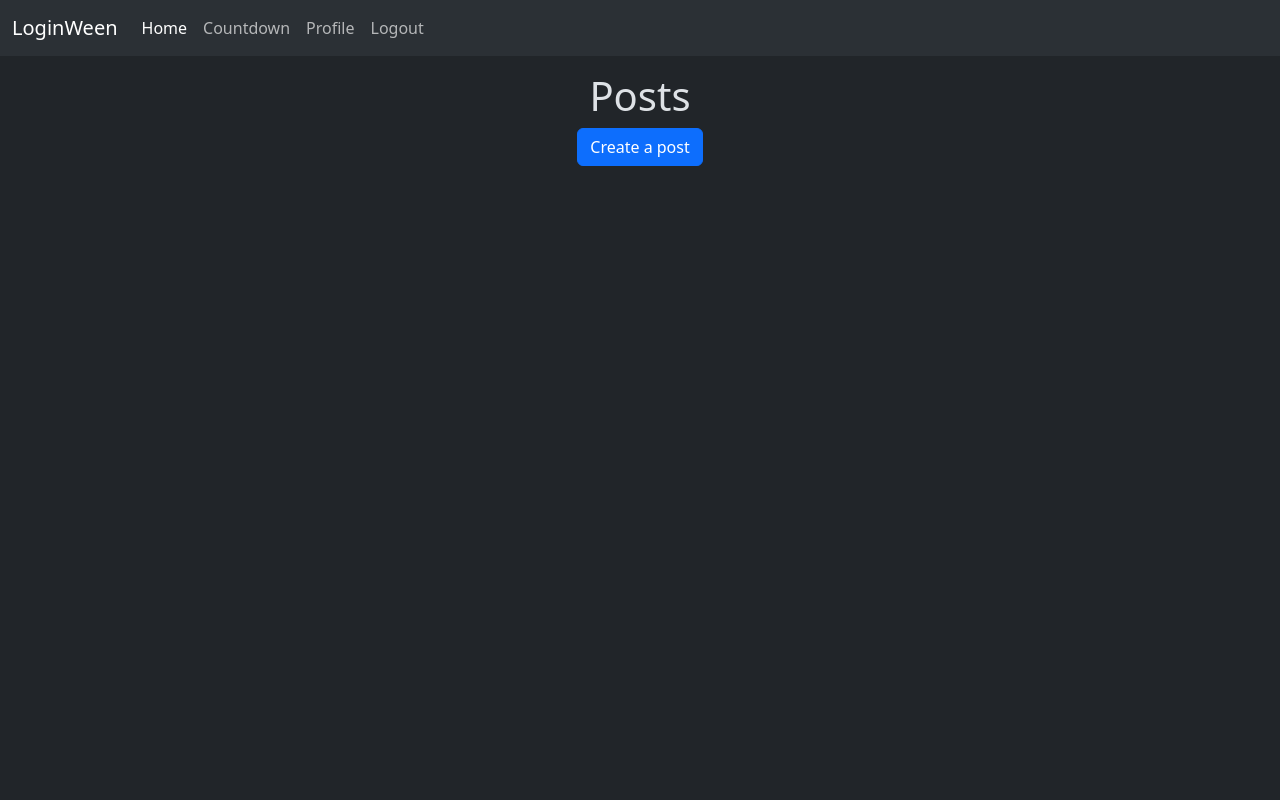
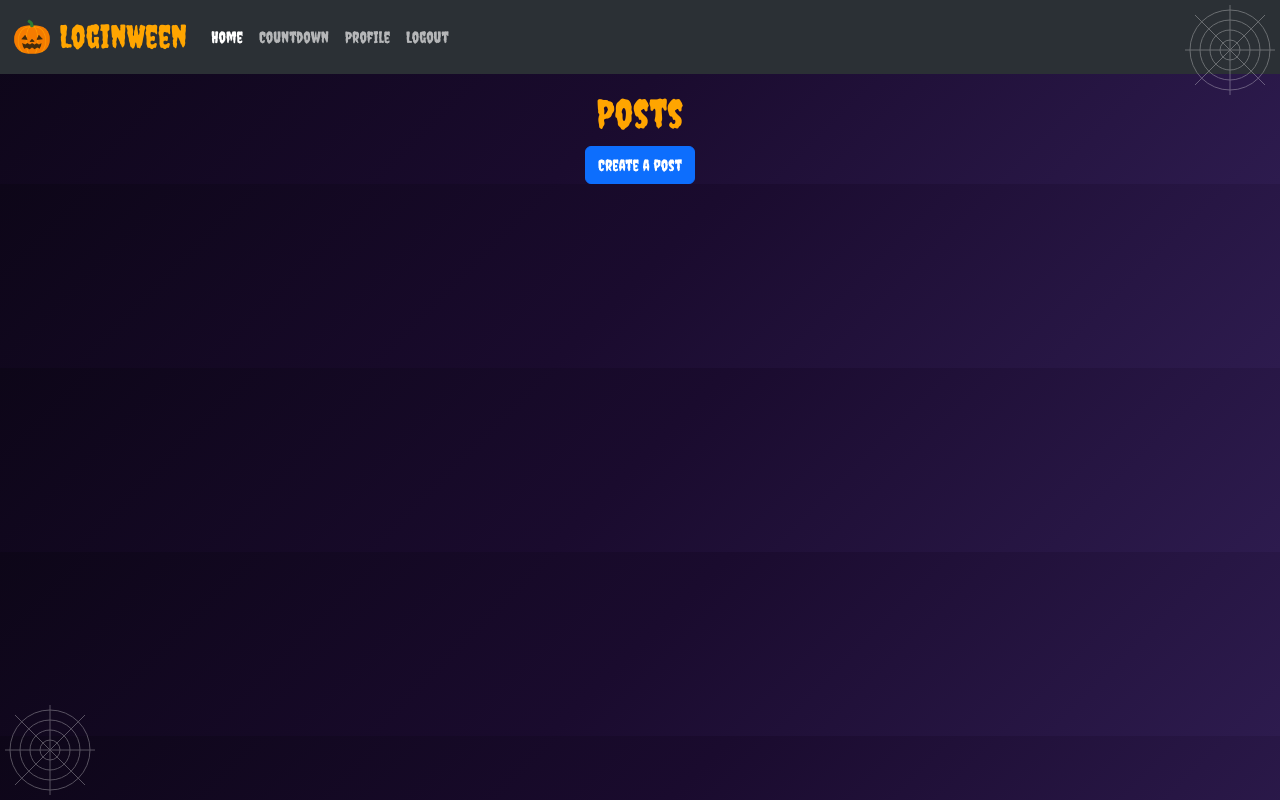
Before and after one commit to csd4ni3l/loginween, a Flask app: page / in a window 1280 px wide. Run offline with Flask 3, Linux system fonts and the light colour scheme; a user stored in the database is signed in; data that the repository does not hold is empty; parts of the project's set-up code (start-up, migrations or seed data) failed here and were passed over.

Commit message:
Make it look spooky and halloween themed, delete all posts from user when deleting account and change post usernames when changing username

```diff
--- a/app.py
+++ b/app.py
@@ -192,6 +192,7 @@ def change_username():
     cur = get_db().cursor()
 
     cur.execute("UPDATE Users SET username = ? WHERE username = ?", (new_username, username))
+    cur.execute("UPDATE Posts SET username = ? WHERE username = ?", (new_username, username))
 
     get_db().commit()
     cur.close()
@@ -234,6 +235,7 @@ def delete_account():
     cur = get_db().cursor()
 
     cur.execute("DELETE FROM Users WHERE username = ?", (username,))
+    cur.execute("DELETE FROM Posts WHERE username = ?", (username,))
 
     get_db().commit()
     cur.close()
--- a/templates/base.jinja2
+++ b/templates/base.jinja2
@@ -8,12 +8,42 @@
         <script src="https://cdn.jsdelivr.net/npm/bootstrap@5.3.8/dist/js/bootstrap.bundle.min.js" integrity="sha384-FKyoEForCGlyvwx9Hj09JcYn3nv7wiPVlz7YYwJrWVcXK/BmnVDxM+D2scQbITxI" crossorigin="anonymous"></script>
         <script src="/static/pumpkin.js"></script>
         <title>{% block title %} {% endblock %}</title>
+        <style>
+            .spider-web-1 {
+                position: fixed;
+                top: 0;
+                right: 0;
+                width: 100px;
+                height: 100px;
+                opacity: 0.3;
+                pointer-events: none;
+                z-index: 1;
+            }
+            .spider-web-2 {
+                position: fixed;
+                left: 0;
+                bottom: 0;
+                width: 100px;
+                height: 100px;
+                opacity: 0.3;
+                pointer-events: none;
+                z-index: 1;
+            }
+            * {
+                font-family: 'Creepster', cursive !important;
+            }
+
+            body {
+                background: linear-gradient(135deg, #0d0618 0%, #1a0b2e 50%, #2d1b4e 100%);
+            }
+        </style>
+        <link href="https://fonts.googleapis.com/css2?family=Creepster&display=swap" rel="stylesheet">
         {% block head %} {% endblock %}
     </head>
     <body>
         <nav class="navbar navbar-expand-lg bg-body-tertiary">
             <div class="container-fluid">
-                <a class="navbar-brand" href="/">LoginWeen</a>
+                <a class="navbar-brand" href="/" style="font-size: 2rem; font-family: 'Creepster', cursive; color: orange;">🎃 LoginWeen</a>
 
                 <button class="navbar-toggler" type="button", data-bs-toggle="collapse" data-bs-target="#navbarSupportedContent" aria-controls="navbarSupportedContent" aria-expanded="false" aria-label="Toggle navigation">
                     <span class="navbar-toggler-icon"></span>
@@ -27,6 +57,20 @@
                 </div>
             </div>
         </nav>
+        <svg class="spider-web-1" viewBox="0 0 200 200" xmlns="http://www.w3.org/2000/svg">
+            <path d="M100,10 L100,190 M10,100 L190,100 M30,30 L170,170 M170,30 L30,170" stroke="white" stroke-width="2" fill="none"/>
+            <circle cx="100" cy="100" r="20" stroke="white" stroke-width="2" fill="none"/>
+            <circle cx="100" cy="100" r="40" stroke="white" stroke-width="2" fill="none"/>
+            <circle cx="100" cy="100" r="60" stroke="white" stroke-width="2" fill="none"/>
+            <circle cx="100" cy="100" r="80" stroke="white" stroke-width="2" fill="none"/>
+        </svg>
+        <svg class="spider-web-2" viewBox="0 0 200 200" xmlns="http://www.w3.org/2000/svg">
+            <path d="M100,10 L100,190 M10,100 L190,100 M30,30 L170,170 M170,30 L30,170" stroke="white" stroke-width="2" fill="none"/>
+            <circle cx="100" cy="100" r="20" stroke="white" stroke-width="2" fill="none"/>
+            <circle cx="100" cy="100" r="40" stroke="white" stroke-width="2" fill="none"/>
+            <circle cx="100" cy="100" r="60" stroke="white" stroke-width="2" fill="none"/>
+            <circle cx="100" cy="100" r="80" stroke="white" stroke-width="2" fill="none"/>
+        </svg>
         {% block body %}
         {% endblock %}
    </body>
--- a/templates/countdown.jinja2
+++ b/templates/countdown.jinja2
@@ -35,7 +35,7 @@
 {% block body %}
 
 <div class="position-absolute top-50 start-50 translate-middle text-center">
-    <h1 id="halloween_countdown">Time to next Halloween: Loading...</h1>
+    <h1 id="halloween_countdown" style="color: orange;">Time to next Halloween: Loading...</h1>
     <div class="mt-3"></div>
     <h3 id="visualization_info">Carved Pumpkin Countdown Visualization (last ? days to Halloween):</h3>
     <canvas id="pumpkin_canvas" width="600" height="600"></canvas>
--- a/templates/index.jinja2
+++ b/templates/index.jinja2
@@ -19,7 +19,7 @@
 
 {% block body %}
 <div class="text-center mt-3">
-    <h1>Posts</h1>
+    <h1 style="color: orange;">Posts</h1>
     <button type="button" class="btn btn-primary" data-bs-toggle="modal" data-bs-target="#createPostModal">Create a post</button>
 </div>
 <div class="container mt-4">
@@ -43,7 +43,7 @@
     <div class="modal-dialog">
         <div class="modal-content">
             <div class="modal-header">
-                <h1 class="modal-title fs-5" id="createPostModalLabel">Create a post</h1>
+                <h1 class="modal-title fs-5" id="createPostModalLabel" style="color: orange;">Create a post</h1>
                 <button type="button" class="btn-close" data-bs-dismiss="modal" aria-label="Close"></button>
             </div>
             <form id="modal-form" method="POST">
```
